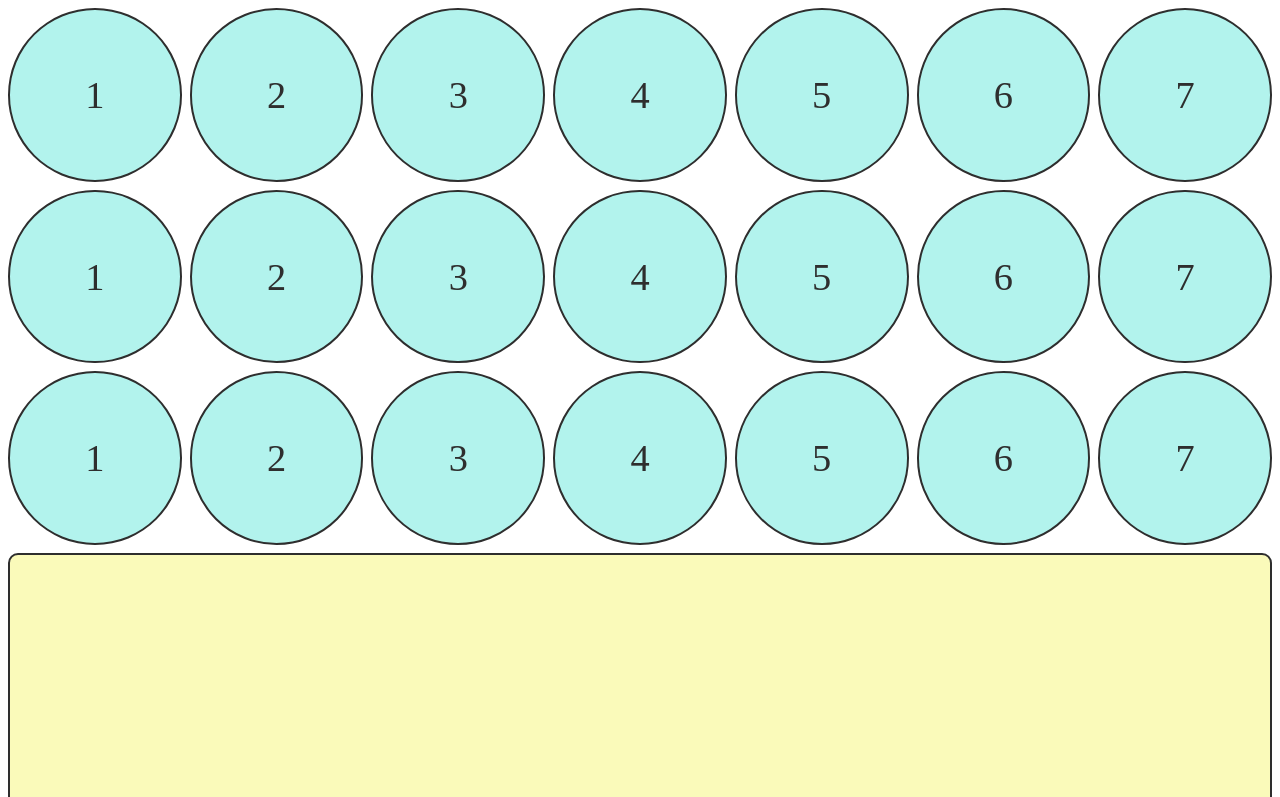
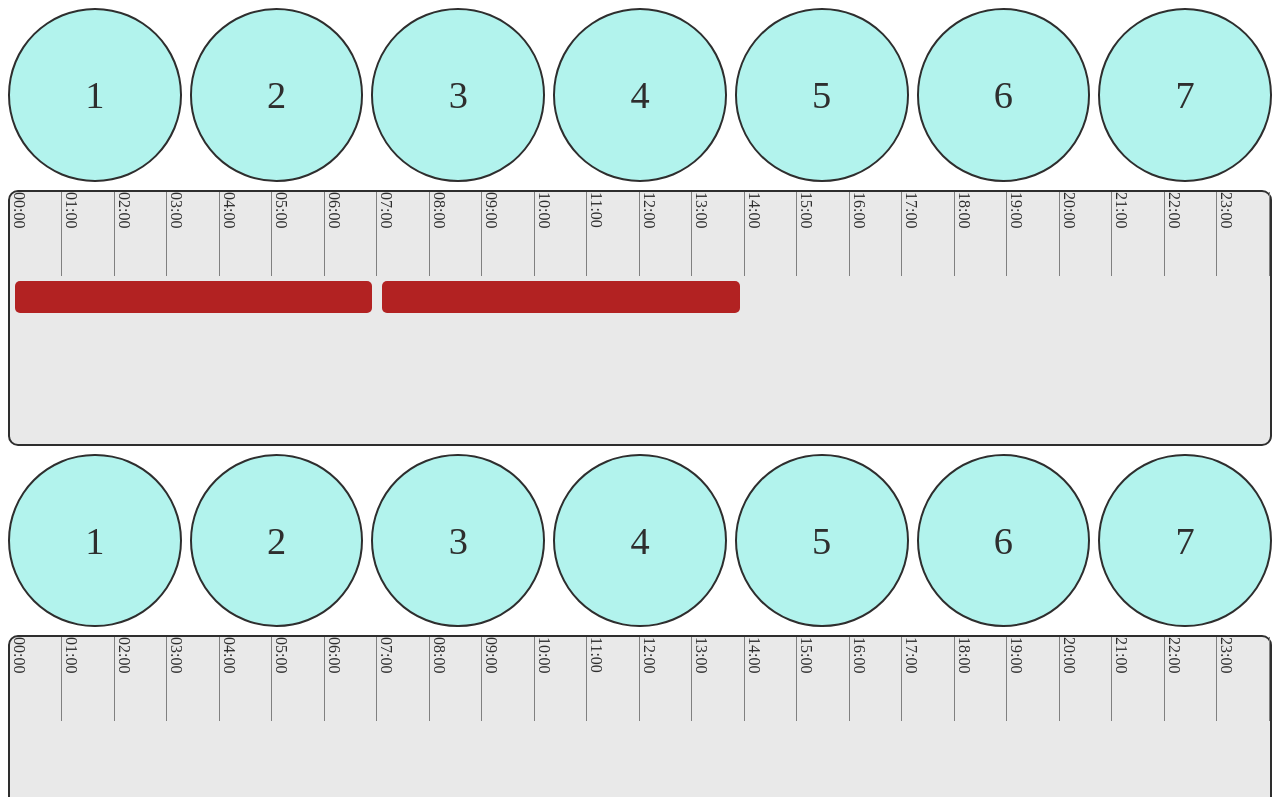
Before and after one commit to dani198912/GridTest, a plain HTML site: page index.html in a window 1280 px wide. Shown: the top 797 px of the page. Drawn offline with Linux system fonts and the light colour scheme.

Commit message:
grid testing

```diff
--- a/index.html
+++ b/index.html
@@ -4,7 +4,7 @@
     <meta name="viewport" content="width=device-width, initial-scale=1.0">
     <title>Document</title>
     <link rel="stylesheet" href="./styles/styles.css">
-    <script src="./src/javascript.js"></script>
+
 </head>
 <body>
     <div class="main-container">
@@ -16,7 +16,13 @@
             <div class="button">5</div>
             <div class="button">6</div>
             <div class="button">7</div>
-            <div class="action-container off"></div>
+            <div class="action-container">
+                <div class = "hours-container"></div>
+                <div class="bars-container">
+                    <div class="occupied"></div>
+                    <div class="occupied"></div>
+                </div>
+            </div>
         </div>
         <div class="days-container">
             <div class="button">1</div>
@@ -26,7 +32,11 @@
             <div class="button">5</div>
             <div class="button">6</div>
             <div class="button">7</div>
-            <div class="action-container off"></div>
+            <div class="action-container">
+                <div class = "hours-container">
+
+                </div>
+            </div>
         </div>
         <div class="days-container">
             <div class="button">1</div>
@@ -69,6 +79,6 @@
             <div class="action-container"></div>
         </div>
     </div>
-
+    <script src="./src/javascript.js" ></script>
 </body>
 </html>
--- a/src/javascript.js
+++ b/src/javascript.js
@@ -0,0 +1,14 @@
+let hoursContainer = document.getElementsByClassName("hours-container");
+
+
+
+for(let i = 0; i < hoursContainer.length; i++) {
+    console.log("Inside hours-container");
+    for (let k = 0; k < 24; k++) {
+        let hours = document.createElement("div");
+        hours.className = "hour";
+        hours.innerText = `${k < 10 ? "0" + k : k}:00`;
+        console.log(`At ${k}`);
+        hoursContainer[i].appendChild(hours);
+    }
+};
--- a/styles/styles.scss
+++ b/styles/styles.scss
@@ -1,3 +1,5 @@
+$main-color : #e9e9e9;
+
 .main-container{
     display: grid;
     grid-template-rows: repeat(2, auto);
@@ -18,12 +20,46 @@
         font-family: 'Montserrat';
     }
     .action-container{
+        display: grid;
+        grid-template-rows: 0.5fr 1fr;
         grid-row-start: 2;
         border-radius: 10px 10px;
-        background-color: #fafaba;
+        background-color: $main-color;
         grid-column: span 7;
         height: 20vw;
         margin-bottom: 8px;
+        position: relative;
+
+        .hours-container{
+            display: grid;
+            position: relative;
+            max-height: 100%;
+            grid-template-columns: repeat(24, 1fr);
+            overflow: auto;
+            white-space: nowrap;
+            box-sizing: border-box;
+            .hour{
+                border-right: 1px solid gray;
+                // grid-row: span 5;
+                justify-content: baseline;;
+                float: left;
+                writing-mode: vertical-lr;
+                // transform: rotate(180deg);
+                font-size: 12pt;
+            }
+        }
+        .bars-container{
+            display: grid;
+            grid-template-columns: repeat(24, 1fr);
+            grid-template-rows: repeat(4, 1fr);
+        }
+    }
+    .occupied{
+        border-radius: 5px 5px;
+        margin: 5px;
+        background-color: firebrick;
+
+        grid-column: span 7;
     }
     .action-container.off{
         border:none;
```
Also changed, not shown: styles/styles.css, 1 other file.
